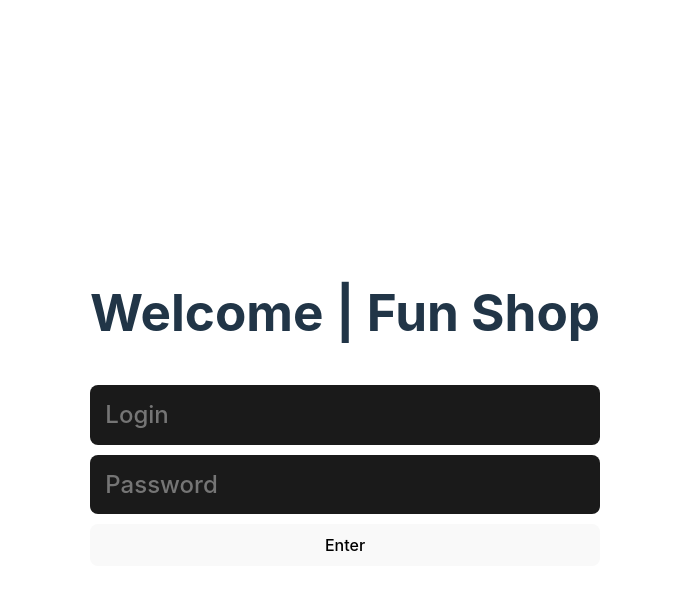
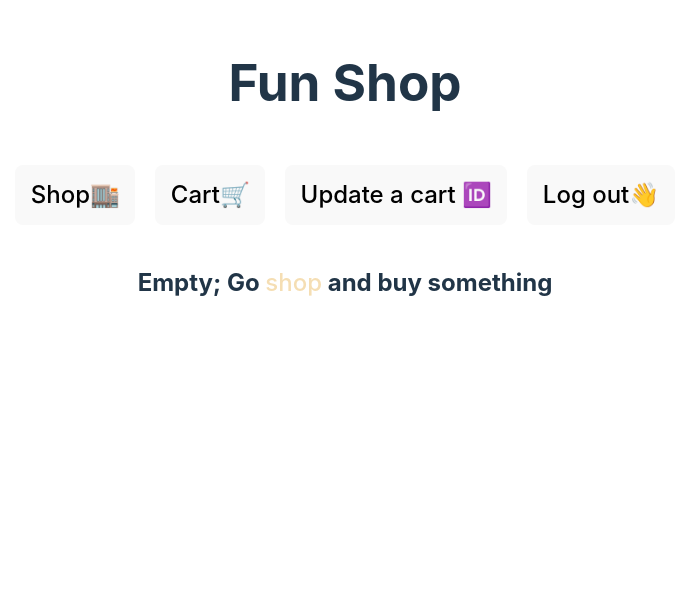
Before and after one commit to nibezo/funshop, a React (Vite) app in the folder front/: page /main/Cart in a window 1280 px wide. Shown: the top 590 px of the page, without its empty margins (295-982 px from the left). Built offline with nearby package versions, Linux system fonts and the light colour scheme.

Commit message:
feat: Add react-router-dom

```diff
--- a/front/src/App.jsx
+++ /dev/null
@@ -1,18 +0,0 @@
-import { useState } from "react";
-
-import "./App.scss";
-import Login from "./components/Login/Login";
-import Main from "./components/Main/Main";
-
-function App() {
-  const [login, setLogin] = useState(false);
-  return (
-    <>
-      {!login && <Login setLogin={setLogin} />}
-      {login && <Main setLogin={setLogin} />}
-    </>
-  );
-}
-{
-}
-export default App;
--- a/front/src/App.scss
+++ /dev/null
@@ -1,10 +0,0 @@
-body {
-  padding: 20px;
-}
-
-.shop {
-  display: flex;
-  gap: 20px;
-  width: 940px;
-  flex-wrap: wrap;
-}
--- a/front/src/components/Bar/Bar.jsx
+++ b/front/src/components/Bar/Bar.jsx
@@ -1,18 +1,20 @@
 import "./Bar.scss";
+import { useNavigate } from "react-router-dom";
 
-export default function Bar({ setLogin, setTab }) {
+export default function Bar({ setTab }) {
+  const navigate = useNavigate();
   return (
     <nav className="bar">
-      <button className="bar__button" onClick={() => setTab("Shop")}>
+      <button className="bar__button" onClick={() => navigate("Shop")}>
         Shop🏬
       </button>
-      <button className="bar__button" onClick={() => setTab("Cart")}>
+      <button className="bar__button" onClick={() => navigate("Cart")}>
         Cart🛒
       </button>
-      <button className="bar__button" onClick={() => setTab("UpdateCart")}>
+      <button className="bar__button" onClick={() => navigate("UpdateCart")}>
         Update a cart 🆔
       </button>
-      <button className="bar__button" onClick={() => setLogin(false)}>
+      <button className="bar__button" onClick={() => navigate("/")}>
         Log out👋
       </button>
     </nav>
--- a/front/src/components/Login/Login.jsx
+++ b/front/src/components/Login/Login.jsx
@@ -1,6 +1,9 @@
 import "./Login.scss";
+import { useNavigate } from "react-router-dom";
 
-export default function Login({ setLogin }) {
+export default function Login() {
+  const navigateToMain = useNavigate();
+
   return (
     <div className="login">
       <h1 style={{ textAlign: "center" }}>Welcome | Fun Shop</h1>
@@ -13,7 +16,7 @@ export default function Login({ setLogin }) {
       <button
         className="login__enter"
         onClick={() => {
-          setLogin(true);
+          navigateToMain("/main");
           console.log(document.querySelector(".login__login").value);
           console.log(document.querySelector(".login__password").value);
         }}
--- a/front/src/components/Main/Main.jsx
+++ b/front/src/components/Main/Main.jsx
@@ -1,21 +1,26 @@
 import "./Main.scss";
 
-import { useState } from "react";
+import { Routes, Route, Navigate } from "react-router-dom";
 
 import Bar from "../Bar/Bar";
 import Shop from "../Shop/Shop";
 import Cart from "../Cart/Cart";
 import UpdateCart from "../UpdateCart/UpdateCart";
 
-export default function Main({ setLogin }) {
-  const [tab, setTab] = useState("Shop");
+export default function Main() {
   return (
     <>
       <h1>Fun Shop</h1>
-      <Bar setLogin={setLogin} setTab={setTab} />
-      {tab === "Shop" && <Shop />}
-      {tab === "Cart" && <Cart setTab={setTab} />}
-      {tab === "UpdateCart" && <UpdateCart />}
+      <Bar />
+      <Routes>
+        {/* Default route */}
+        <Route path="/" element={<Navigate to="Shop" />} />
+
+        {/* Other routes */}
+        <Route path="Shop" element={<Shop />} />
+        <Route path="Cart" element={<Cart />} />
+        <Route path="UpdateCart" element={<UpdateCart />} />
+      </Routes>
     </>
   );
 }
--- a/front/src/components/Shop/Shop.jsx
+++ b/front/src/components/Shop/Shop.jsx
@@ -1,5 +1,7 @@
 import Card from "../Card/Card";
 import sadHamster from "/hamster.webp";
+import "./Shop.scss";
+
 const prices = Array.from({ length: 12 }, () =>
   Math.floor(Math.random() * 101)
 );
@@ -20,7 +22,6 @@ export default function Shop() {
           />
         ))}
       </div>
-      ;
     </>
   );
 }
--- a/front/src/components/Shop/Shop.scss
+++ b/front/src/components/Shop/Shop.scss
@@ -0,0 +1,9 @@
+.shop {
+  display: flex;
+  flex-wrap: wrap;
+  gap: 10px;
+  width: 910px;
+}
+body {
+  padding: 20px;
+}
--- a/front/src/main.jsx
+++ b/front/src/main.jsx
@@ -1,10 +1,38 @@
 import { StrictMode } from "react";
 import { createRoot } from "react-dom/client";
-import App from "./App.jsx";
+import { createBrowserRouter, RouterProvider } from "react-router-dom";
+import { Link } from "react-router-dom";
+
+import Login from "./components/Login/Login";
+import Main from "./components/Main/Main";
+
 import "./index.css";
+
+const router = createBrowserRouter([
+  {
+    path: "/",
+    element: <Login />,
+    errorElement: (
+      <div>
+        <p>404 - Not Found</p>
+        <Link to="/">Back</Link>
+      </div>
+    ),
+  },
+  { path: "/main/*", element: <Main /> },
+  {
+    path: "/Shop",
+  },
+  {
+    path: "/Cart",
+  },
+  {
+    path: "/UpdateCart",
+  },
+]);
 
 createRoot(document.getElementById("root")).render(
   <StrictMode>
-    <App />
+    <RouterProvider router={router} />
   </StrictMode>
 );
--- /dev/null
+++ b/package.json
@@ -0,0 +1,5 @@
+{
+  "dependencies": {
+    "react-router-dom": "^6.26.1"
+  }
+}
```
Also changed, not shown: 1 other file (tests, documents, lock files or other folders).
